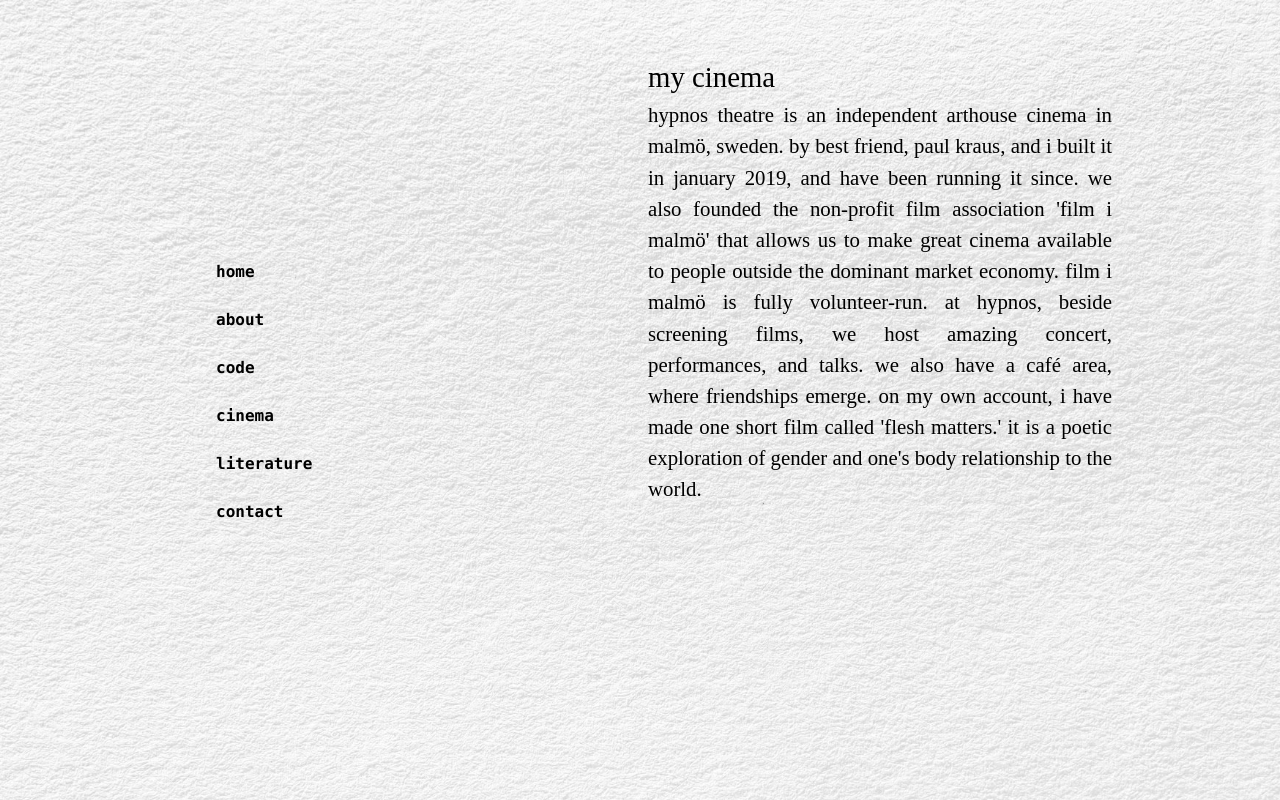
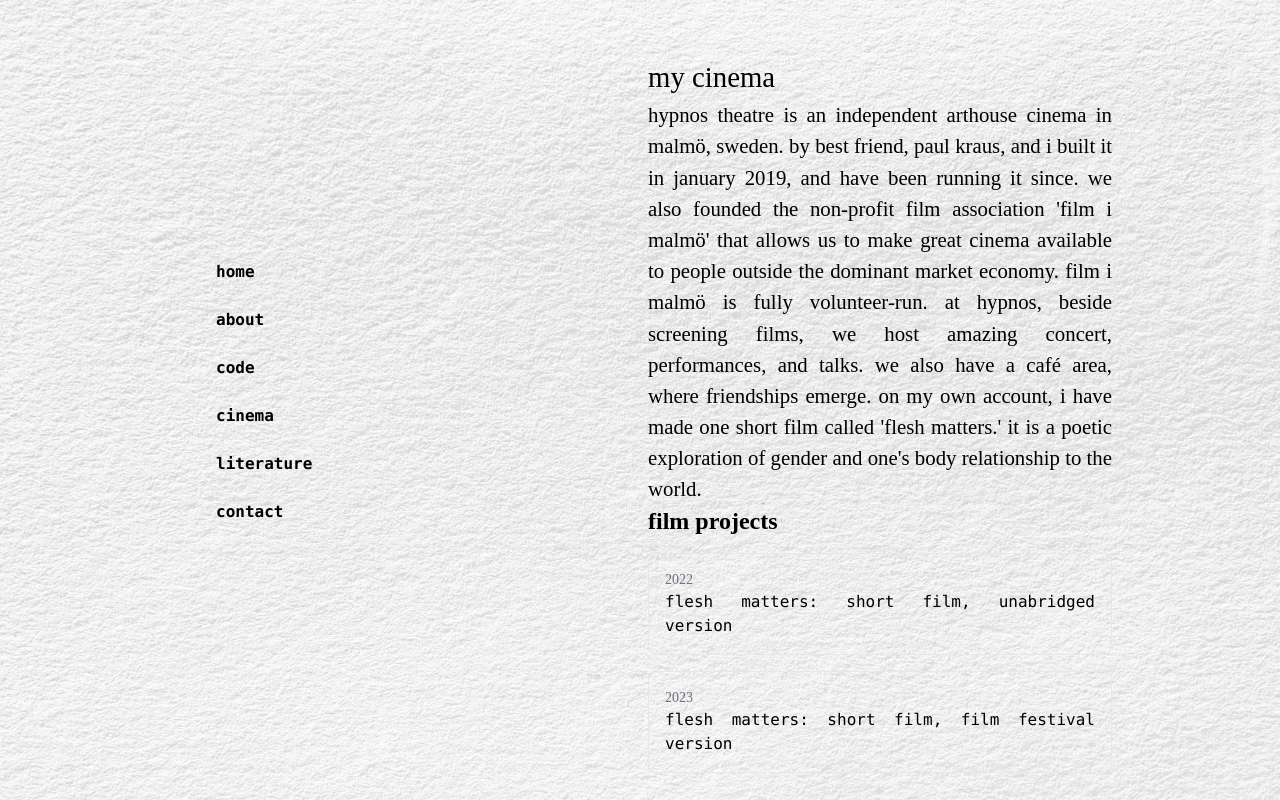
Before and after one commit to owenboy9/portfolio, a React (Vite) app: page /portfolio/cinema in a window 1280 px wide. Shown: the top 800 px of the page. Built offline with nearby package versions, Linux system fonts and the light colour scheme; a web font is replaced by a local one.

Commit message:
add project cards

```diff
--- a/src/components/ProjectCard/ProjectCard.tsx
+++ b/src/components/ProjectCard/ProjectCard.tsx
@@ -0,0 +1,23 @@
+// src/components/ProjectCard/ProjectCard.tsx
+import React from "react";
+import {Project} from '../../data/projects.ts';
+
+interface Props {
+  project: Project;
+}
+
+const ProjectCard = ({ project }: Props) => {
+  return (
+    <a
+      href={project.link}
+      target="_blank"
+      rel="noopener noreferrer"
+      className="block border border-black/10 rounded-lg p-4 mb-4 hover:shadow-md transition-all hover:scale-[1.02]"
+    >
+      <p className="text-sm text-gray-500">{project.date}</p>
+      <p className="text-base font-mono text-black">{project.description}</p>
+    </a>
+  );
+};
+
+export default ProjectCard;
--- a/src/pages/Cinema/Page.tsx
+++ b/src/pages/Cinema/Page.tsx
@@ -1,6 +1,8 @@
 import {texts} from '../../data/text.ts';
+import {projects} from '../../data/projects.ts';
+import ProjectCard from '../../components/ProjectCard/ProjectCard.tsx';
 
-
+const filmProjects = projects.filter(p => p.type === 'film');
 const cinema = texts.find((item) => item.type === 'cinema');
 
 const Cinema = () => {
@@ -11,6 +13,13 @@ const Cinema = () => {
     <h1>my cinema</h1>
     <p style={{ fontSize: '1.3rem'}}
     >{cinema?.description}</p>
+    <h3 className="text-2xl font-bold mb-4">
+      film projects
+    </h3>
+    {filmProjects.map((project, idx) => (
+      <ProjectCard key={idx} project={project} />
+      ))
+    }
   </div>
   );
 };
--- a/src/pages/Code/Page.tsx
+++ b/src/pages/Code/Page.tsx
@@ -1,6 +1,9 @@
 import {texts} from '../../data/text.ts';
+import {projects} from '../../data/projects.ts';
+import ProjectCard from '../../components/ProjectCard/ProjectCard.tsx';
 
 const code = texts.find((item) => item.type === 'code');
+const codeProjects = projects.filter(p => p.type === 'code');
 
 const Code = () => {
   return (
@@ -13,6 +16,13 @@ const Code = () => {
     >
     {code?.description}
     </p>
+    <h3 className="text-2xl font-bold mb-4">
+      code projects
+    </h3>
+    {codeProjects.map((project, idx) => (
+      <ProjectCard key={idx} project={project} />
+      ))
+    }
   </div>
   );
 };
```
